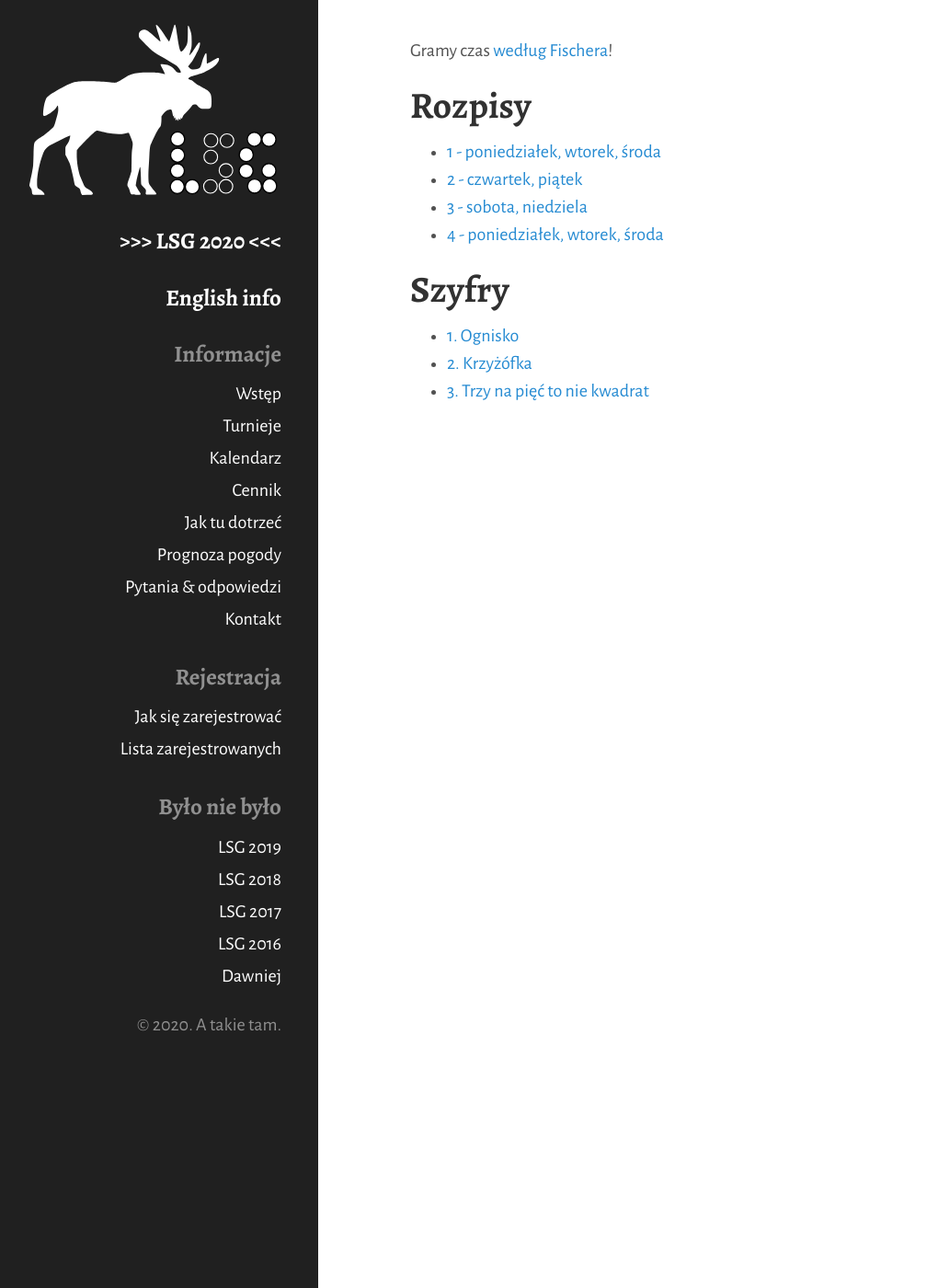
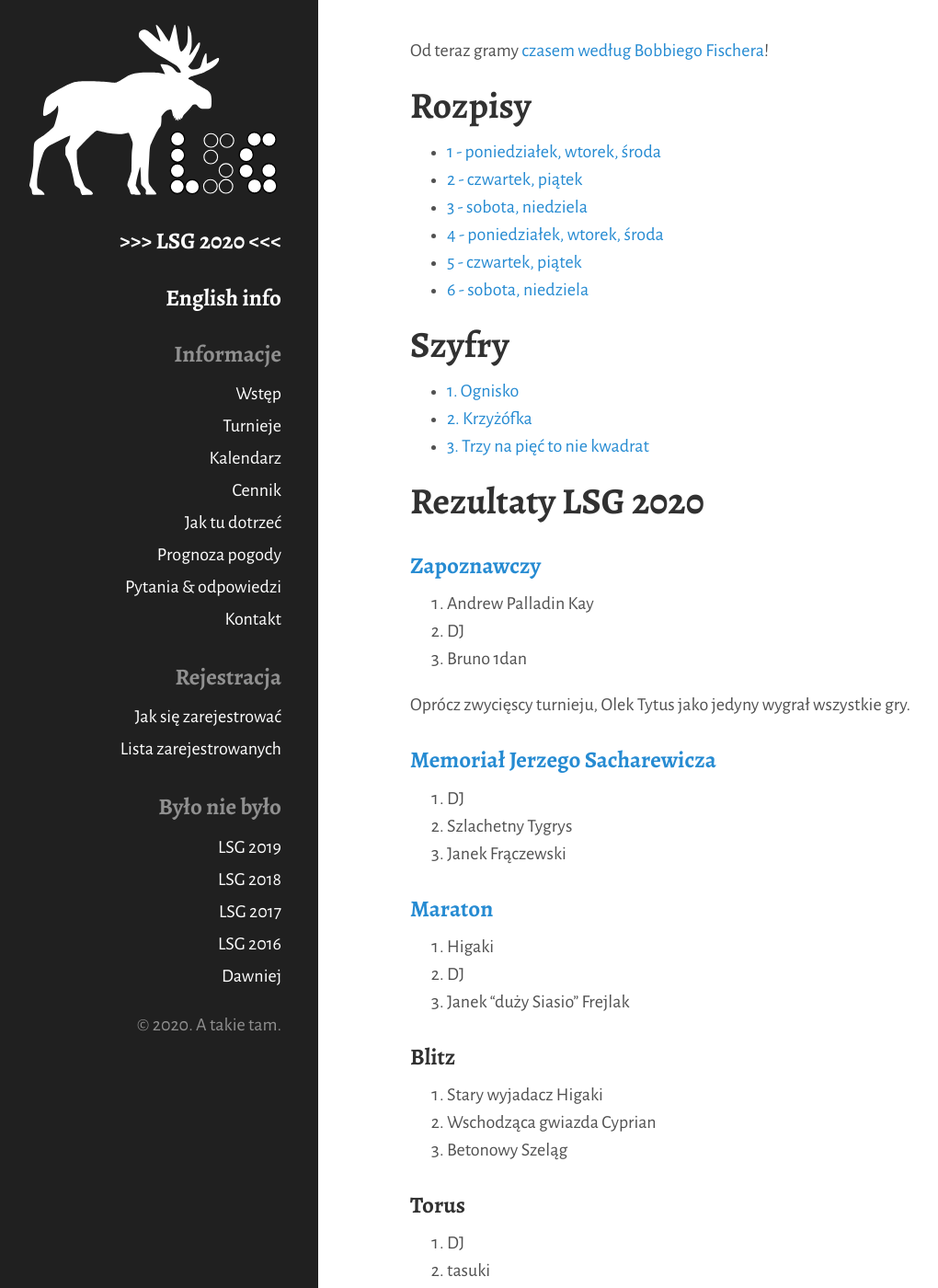
Before and after one commit to tasuki/lsg, a Jekyll site: the page built from 2020.md, in a window 1280 px wide and 1400 px high. Shown: the whole window at 92% size, without its empty margins (14-1034 px from the left). Built offline with Jekyll 4.4.1, drawn with Linux system fonts in a browser that asks for light colours; nearby versions of some CDN libraries; some of the changed text lies outside the part shown.

Commit message:
Rezultaty 2019 & 2020

```diff
--- a/2020.md
+++ b/2020.md
@@ -3,7 +3,7 @@ layout: page
 title: LSG 2020
 ---
 
-Gramy czas [według Fischera](/public/2020/fischer.pdf)!
+Od teraz gramy [czasem według Bobbiego Fischera](/public/2020/fischer.pdf)!
 
 ## Rozpisy
 
@@ -11,9 +11,55 @@ Gramy czas [według Fischera](/public/2020/fischer.pdf)!
 - [2 - czwartek, piątek](/public/2020/2.pdf)
 - [3 - sobota, niedziela](/public/2020/3.pdf)
 - [4 - poniedziałek, wtorek, środa](/public/2020/4.pdf)
+- [5 - czwartek, piątek](/public/2020/5.pdf)
+- [6 - sobota, niedziela](/public/2020/6.pdf)
 
 ## Szyfry
 
 - [1. Ognisko](/public/2020/szyfry-1.pdf)
 - [2. Krzyżófka](/public/2020/szyfry-2.pdf)
 - [3. Trzy na pięć to nie kwadrat](/public/2020/szyfry-3.pdf)
+
+## Rezultaty LSG 2020
+
+### [Zapoznawczy](https://www.europeangodatabase.eu/EGD/Tournament_Card.php?&key=T200707A)
+
+1. Andrew Palladin Kay
+2. DJ
+3. Bruno 1dan
+
+Oprócz zwycięscy turnieju, Olek Tytus jako jedyny wygrał wszystkie gry.
+
+### [Memoriał Jerzego Sacharewicza](https://www.europeangodatabase.eu/EGD/Tournament_Card.php?&key=T200711B)
+
+1. DJ
+2. Szlachetny Tygrys
+3. Janek Frączewski
+
+### [Maraton](https://www.europeangodatabase.eu/EGD/Tournament_Card.php?&key=T200708A)
+
+1. Higaki
+2. DJ
+3. Janek "duży Siasio" Frejlak
+
+### Blitz
+
+1. Stary wyjadacz Higaki
+2. Wschodząca gwiazda Cyprian
+3. Betonowy Szeląg
+
+### Torus
+
+1. DJ
+2. tasuki
+3. Higaki
+
+### Ping pong
+
+1. Gimlix
+2. Paulina
+
+### Fantom
+
+1. Siasio
+2. Ewa
```
Also changed, not shown: 2019.md (+3 -5 lines), 2 other files.
